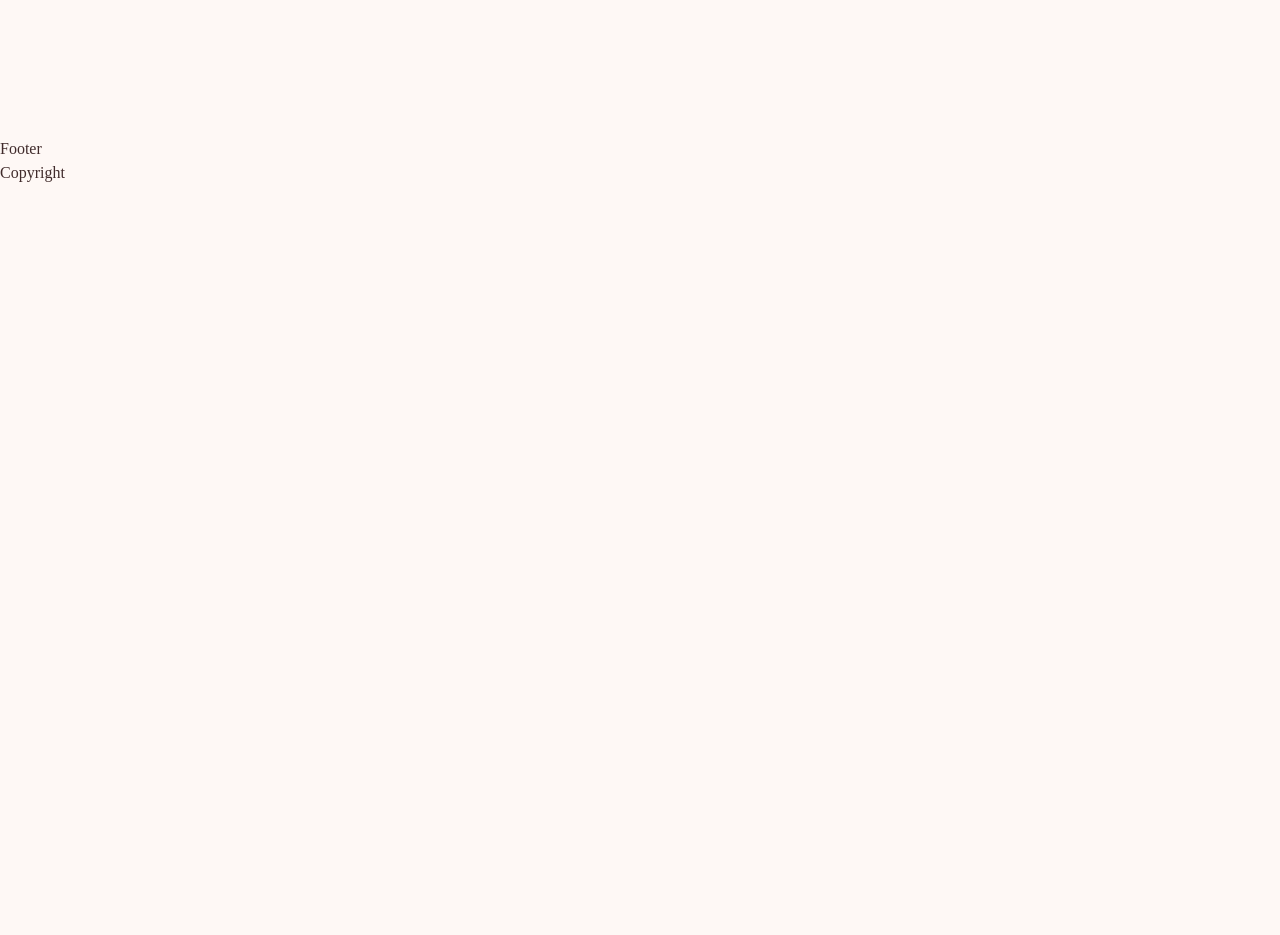
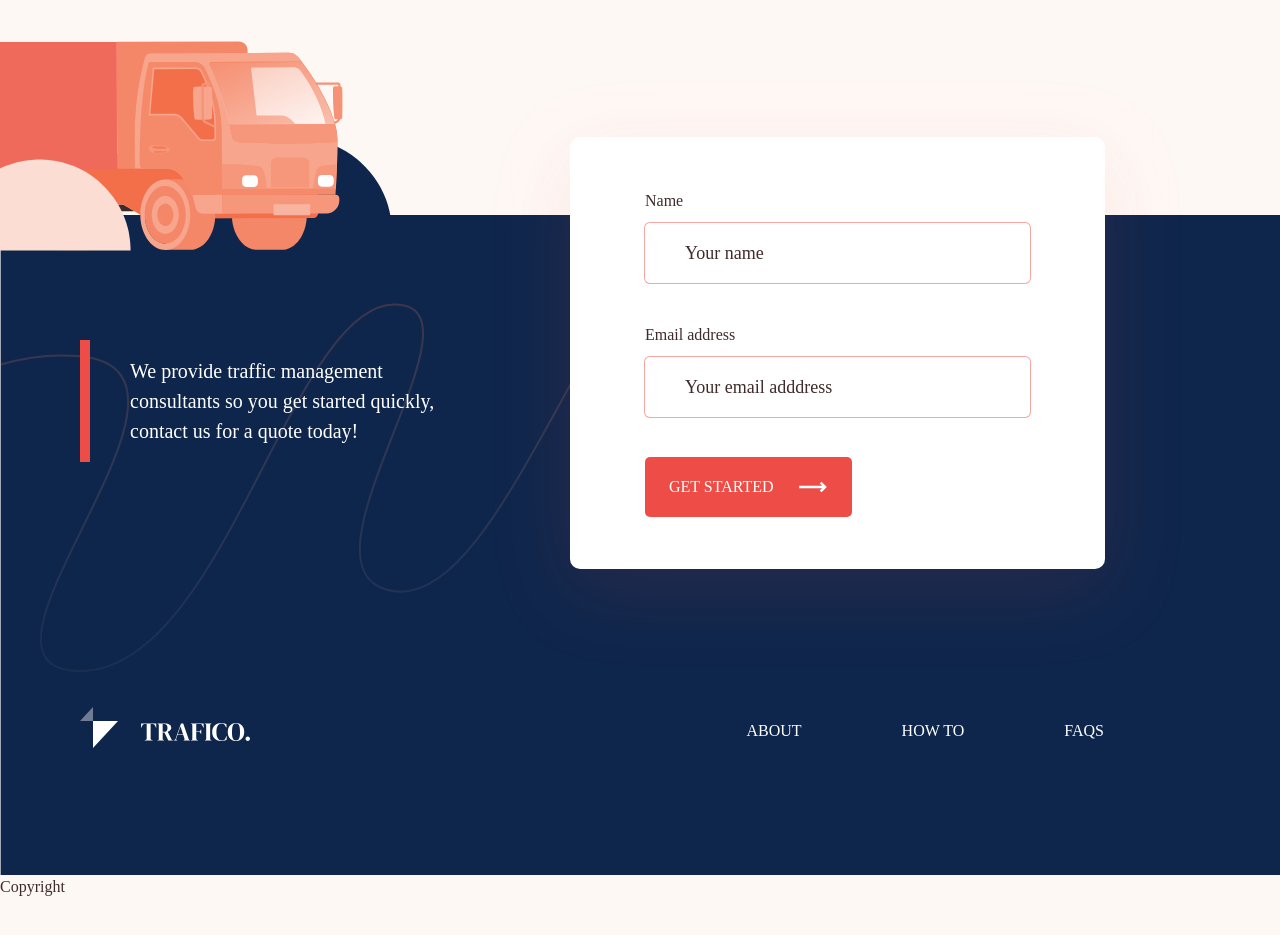
Before and after one commit to mammimia/trafico-website, a Next.js app: page / in a window 1280 px wide. Shown: the part 4600-5535 px from the top of the page. Built offline with nearby package versions, Linux system fonts and the light colour scheme.

Commit message:
Footer implemented

```diff
--- a/components/Footer.js
+++ b/components/Footer.js
@@ -1,5 +1,85 @@
-const Footer = () => {
-  return <div>Footer</div>;
+import { motion } from "framer-motion";
+import Image from "next/image";
+import Link from "next/link";
+import { CgArrowLongRight } from "react-icons/cg";
+import { fadeInUp, footerTruckAnim, staggerFooterContainer } from "../variants";
+
+const Footer = ({ footerData }) => {
+  const { truckImg, hillImg, text, logo, links, form } = footerData;
+
+  return (
+    <footer
+      className="bg-darkblue
+     lg:bg-transparent lg:bg-footer lg:bg-no-repeat
+     lg:bg-left-bottom lg:min-h-[738px] pt-12 lg:pt-0 relative"
+    >
+      <motion.div
+        variants={staggerFooterContainer}
+        initial="initial"
+        whileInView="animate"
+        viewport={{ once: false, amount: 0.1 }}
+        className="container mx-auto lg:min-h-[738px] flex flex-col justify-between"
+      >
+        <motion.div variants={footerTruckAnim} className="hidden lg:flex absolute -top-24 -left-[6.8%]">
+          <Image src={truckImg} alt="" width={430} height={210} />
+        </motion.div>
+        <div className="hidden lg:flex absolute z-10 top-[22px] left-[0]">
+          <Image src={hillImg} alt="" width={137} height={92} />
+        </div>
+        <motion.div
+          variants={fadeInUp}
+          className="flex flex-col lg:flex-row items-center lg:pr-[95px]
+        lg:gap-x-[95px] gap-y-10 lg:gap-y-0"
+        >
+          <div className="text-white flex-1 border-l-[10px] border-accent py-4 lg:mt-24">
+            <p className="max-w-[330px] text-[20px] leading-[30px] ml-[40px]">{text}</p>
+          </div>
+          <form
+            className="w-full max-w-[550px] bg-white flex-1 rounded-[10px]
+           lg:order-2 flex flex-col px-[35px] lg:px-[75px] py-[25px] lg:py-[52px] space-y-[40px]
+           drop-shadow-primary"
+          >
+            <div className="flex flex-col">
+              <label className="font-light mb-[10px]" htmlFor="name">
+                {form.labelName}
+              </label>
+              <input className="input" type="text" id="name" placeholder={form.placeholderName} />
+            </div>
+
+            <div className="flex flex-col">
+              <label className="font-light mb-[10px]" htmlFor="email">
+                {form.labelEmail}
+              </label>
+              <input className="input" type="text" id="email" placeholder={form.placeholderEmail} />
+            </div>
+
+            <button className="btn self-start hover:bg-accent-hover transition">
+              {form.btnText} <CgArrowLongRight className="text-[30px]" />
+            </button>
+          </form>
+        </motion.div>
+        <motion.div variants={fadeInUp} className="py-[120px] flex flex-col lg:flex-row justify-between lg:pr-24">
+          <div className="mb-6 mx-auto lg:mb-0 lg:mx-0">
+            <Link href={"/"}>
+              <a>
+                <Image src={logo} alt="" width={170} height={41} />
+              </a>
+            </Link>
+          </div>
+
+          <ul className="flex flex-col items-center lg:flex-row gap-y-4 lg:gap-y-0 gap-x-[100px] text-center">
+            {links.map((item, index) => {
+              return (
+                <li className="text-white font-light hover:text-accent transition" key={index}>
+                  <Link href={item.href}>{item.name}</Link>
+                </li>
+              );
+            })}
+          </ul>
+        </motion.div>
+      </motion.div>
+    </footer>
+  );
 };
 
 export default Footer;
```
